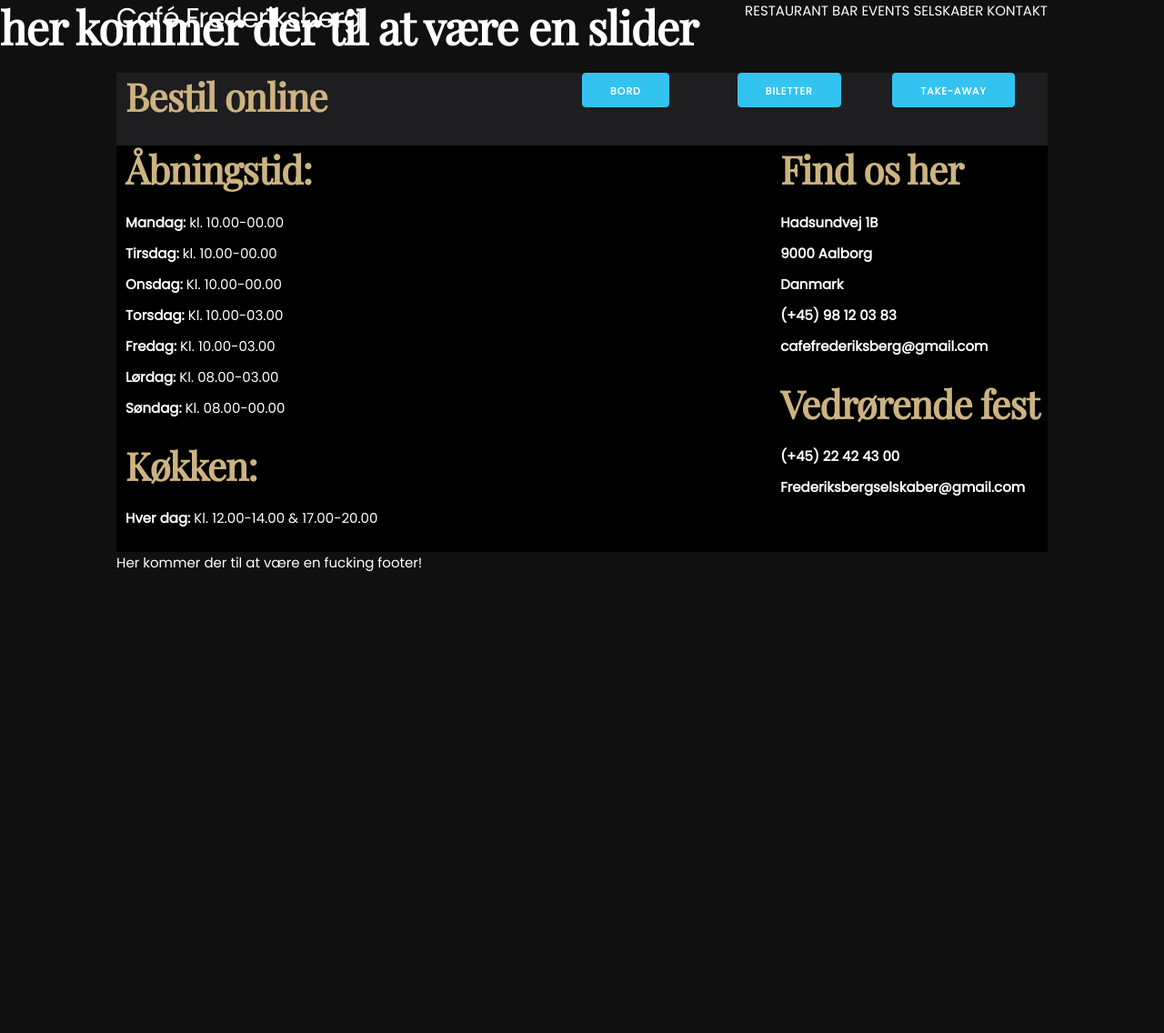
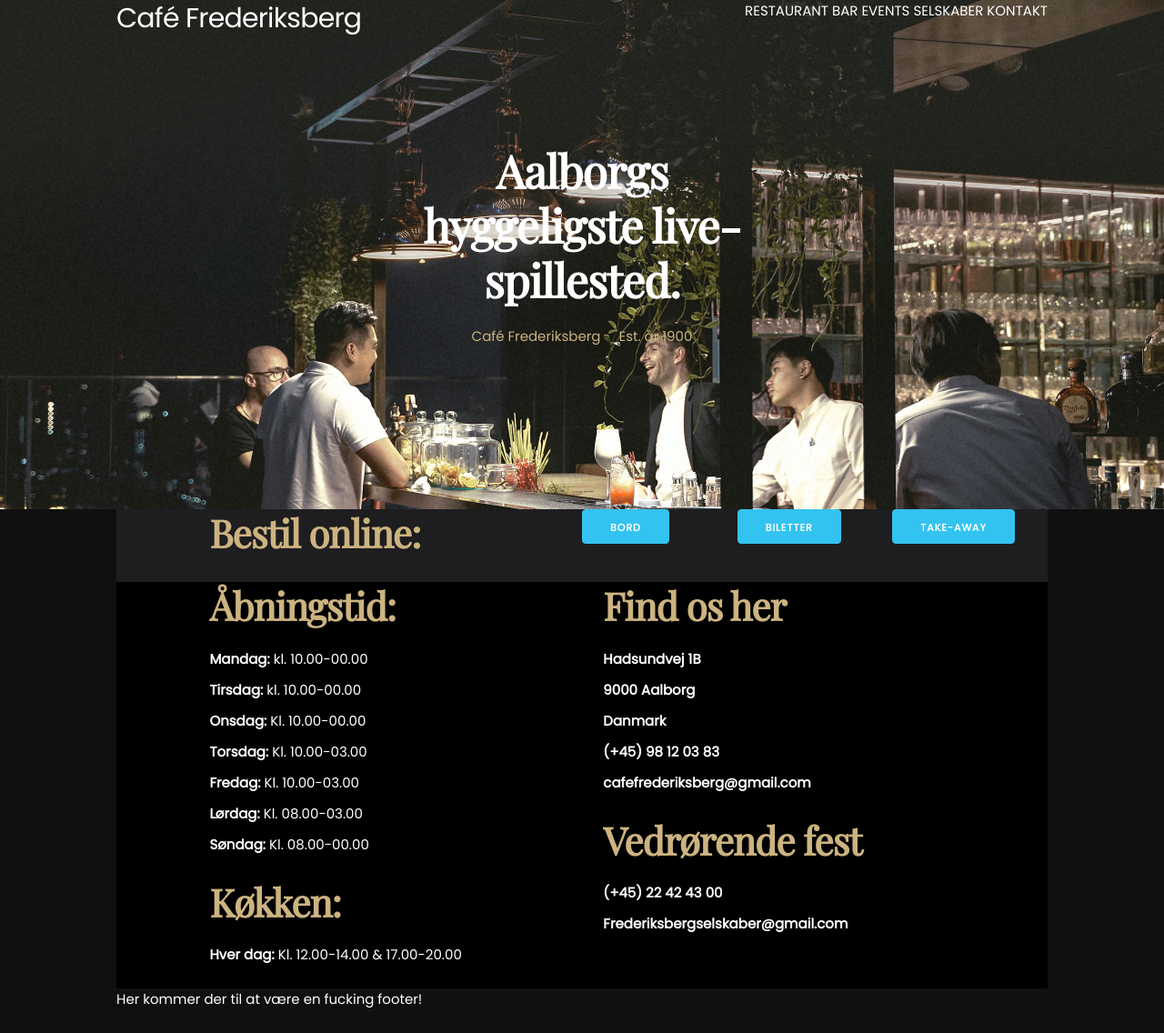
Before and after one commit to simoneliasen/cafefrederiksberg, a PHP site: page /pages/kontakt.php in a window 1280 px wide. Shown: the whole page at 91% size. Before the commit the page ends 628 px from the top, so only its background shows below. Run offline with PHP 8.4, Linux system fonts and the light colour scheme.

Commit message:
Færdiggørelse af kontakt siden

```diff
--- a/css/stylesheet.css
+++ b/css/stylesheet.css
@@ -174,7 +174,7 @@ text-align:left;
 
 /*..............................................6 KONTAKT */
 .Bestil_online{
-  padding-left: 10px;
+  padding-left: 20%;
 }
 .row.opening_info{
   background-color: #000;
@@ -189,11 +189,11 @@ text-align:left;
 }
 .opening_float_left{
   float: left;
-  padding-left: 10px;
+  padding-left: 10%;
 }
 .kontaktinfo_float_right{
   float: right;
-  padding-right: 10px;
+  padding-right: 20%;
 }
 .opening_times li{
   font-family: "poppins";
--- a/pages/kontakt.php
+++ b/pages/kontakt.php
@@ -27,7 +27,7 @@
 
 <!-- Indsætter slider  -->
 <div class="content slider">
-  <h1> her kommer der til at være en slider </h1>
+  <?php include '../includes/header.php'; ?>
 </div>
 
 
@@ -39,7 +39,7 @@
         <div class="row indholdsoversigt">
           <!--Opsætter kolonner der hver fylder 3 ud af 12 bredde (tjek hjemmeside skeletons hjemmeside)  -->
           <div class="six columns">
-            <div class="Bestil_online"><h2>Bestil online</h2></div>
+            <div class="Bestil_online"><h2>Bestil online:</h2></div>
           </div>
           <div class="two columns">
             <a class="button button-primary" href="#">Bord</a>
```
